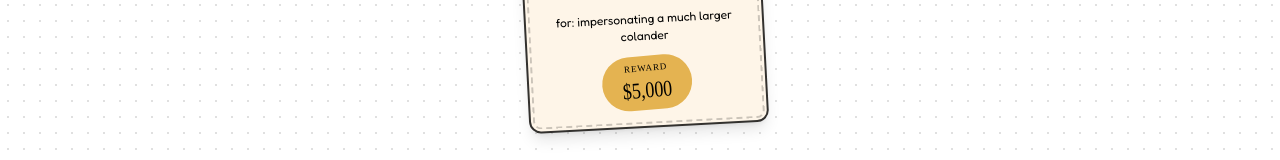
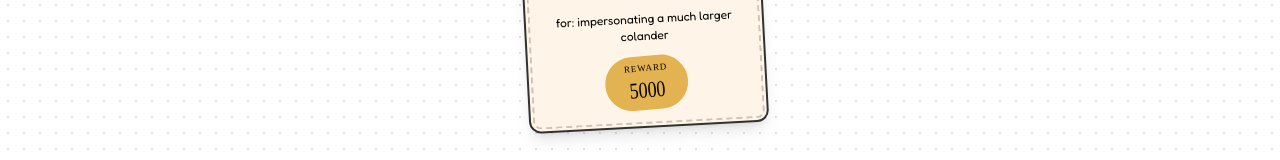
Before and after one commit to nataly-tuong/mostwantedobjects, a React (Vite) app: page / in a window 1280 px wide. Shown: the part 495-655 px from the top of the page. Built offline with nearby package versions, Linux system fonts and the light colour scheme; a web font is replaced by a local one.

Commit message:
fixed poster formatting, update reward through input

```diff
--- a/src/components/Main.jsx
+++ b/src/components/Main.jsx
@@ -11,8 +11,9 @@ export default function Main() {
     imageUrl: "https://m.media-amazon.com/images/I/71NTu8Ap87L.jpg",
   });
 
-  function addSuspect(formData) {
-    const newSuspect = formData.get("suspect");
+  function getNewSuspect(formData) {
+    const newReward = formData.get("reward");
+    setSuspect((prev) => ({ ...prev, reward: newReward }));
   }
 
   function formatReward(value) {
@@ -23,7 +24,7 @@ export default function Main() {
 
   return (
     <main className=" px-6 flex flex-col gap-3">
-      <form action={addSuspect}>
+      <form action={getNewSuspect}>
         <div className="flex flex-col gap-3">
           <div className="flex flex-row gap-5">
             <div className="flex flex-col flex-2">
@@ -70,7 +71,7 @@ export default function Main() {
             />
           </div>
           <button
-            type="button"
+            type="submit"
             className="cursor-pointer hover:opacity-80 rounded-2xl font-fredoka text-white py-1 bg-tomato w-full"
           >
             New suspect
--- a/src/components/Poster.jsx
+++ b/src/components/Poster.jsx
@@ -51,11 +51,7 @@ export default function Poster({ suspect }) {
           </p>
           <div className="mx-auto mt-3 w-fit -rotate-2 rounded-full bg-dandelion px-5 py-1.5 text-center font-chango">
             <p className="text-[9px] tracking-widest">REWARD</p>
-            <p className="text-lg scale-y-125">
-              {suspect.reward
-                ? "$" + Number(suspect.reward).toLocaleString("en-US")
-                : "$???"}
-            </p>
+            <p className="text-lg scale-y-125">{suspect.reward}</p>
           </div>
         </>
       )}
```
